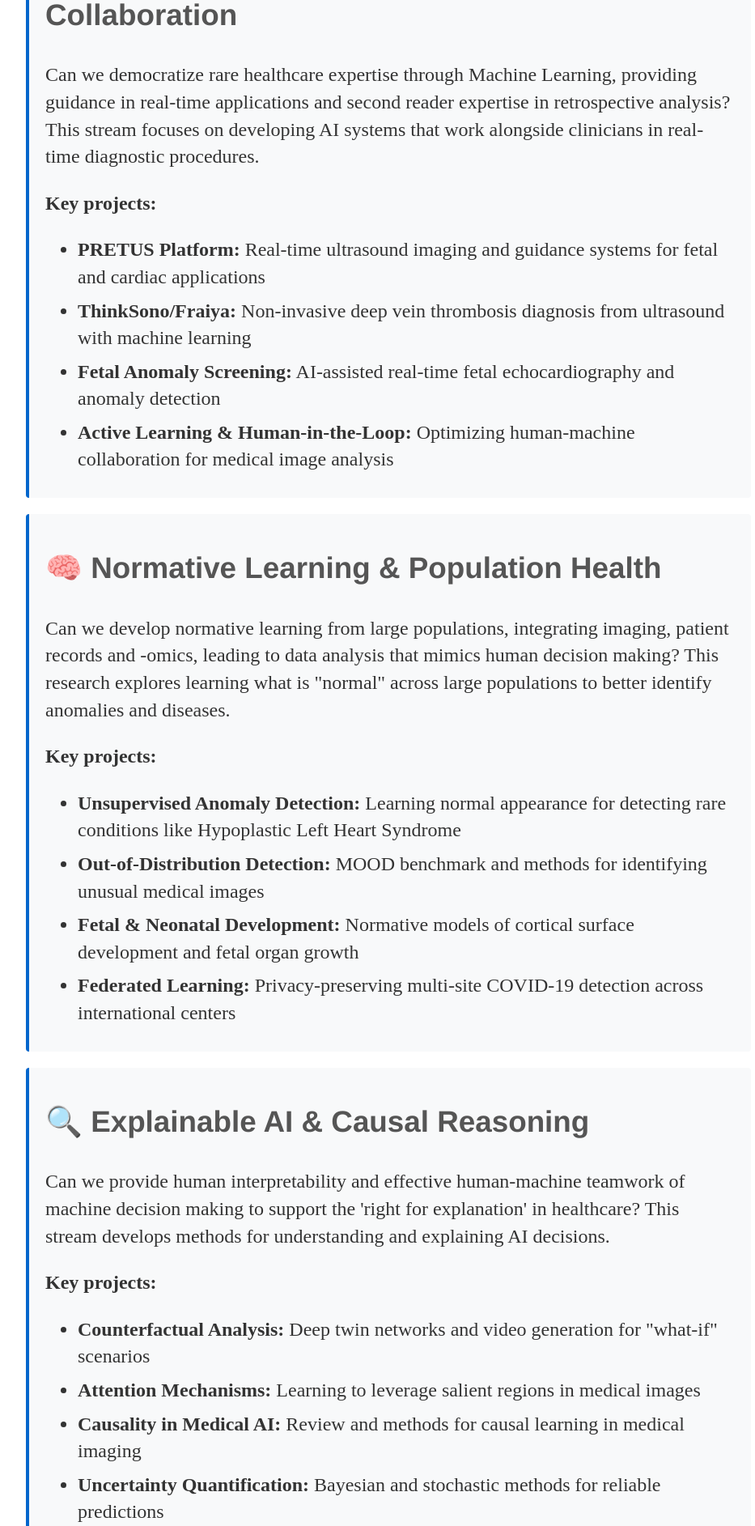
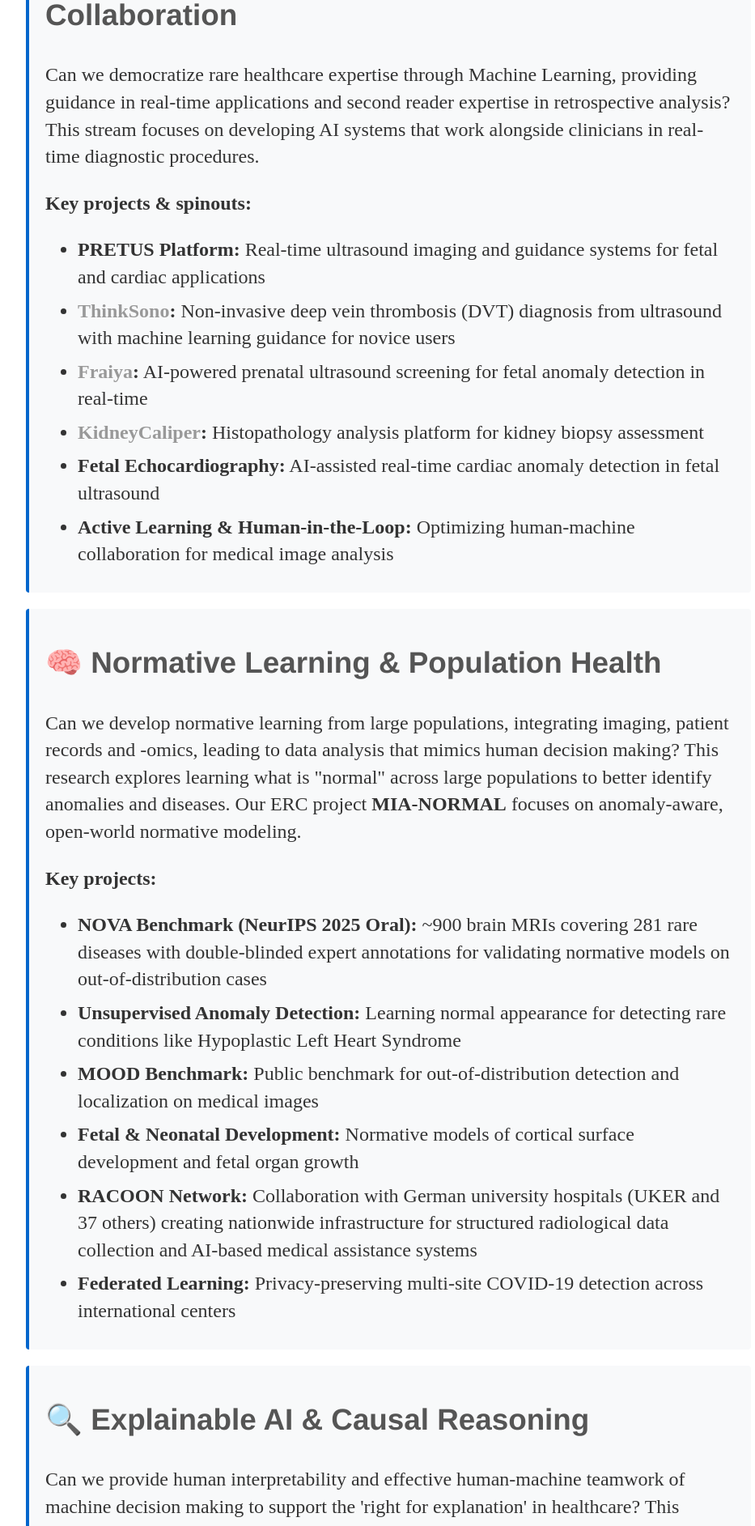
Before and after one commit to bkainz/bkainz.github.io, a Jekyll site: the page built from Publications/index.html, in a window 1280 px wide. Shown: the part 700-2585 px from the top of the page at 81% size, without its empty margins (160-1093 px from the left). Built offline with Jekyll 4.4.1, drawn with Linux system fonts in a browser that asks for light colours; some of the changed text lies outside the part shown.

Commit message:
Update publications page with project links, RACOON collaboration, NeurIPS 2025 highlights, and agentic ML research

```diff
--- a/Publications/index.html
+++ b/Publications/index.html
@@ -24,11 +24,13 @@ title: Publications of Bernhard Kainz
         <p>
             Can we democratize rare healthcare expertise through Machine Learning, providing guidance in real-time applications and second reader expertise in retrospective analysis? This stream focuses on developing AI systems that work alongside clinicians in real-time diagnostic procedures.
         </p>
-        <p><strong>Key projects:</strong></p>
+        <p><strong>Key projects & spinouts:</strong></p>
         <ul>
             <li><strong>PRETUS Platform:</strong> Real-time ultrasound imaging and guidance systems for fetal and cardiac applications</li>
-            <li><strong>ThinkSono/Fraiya:</strong> Non-invasive deep vein thrombosis diagnosis from ultrasound with machine learning</li>
-            <li><strong>Fetal Anomaly Screening:</strong> AI-assisted real-time fetal echocardiography and anomaly detection</li>
+            <li><strong><a href="https://thinksono.com/">ThinkSono</a>:</strong> Non-invasive deep vein thrombosis (DVT) diagnosis from ultrasound with machine learning guidance for novice users</li>
+            <li><strong><a href="https://fraiya.com/">Fraiya</a>:</strong> AI-powered prenatal ultrasound screening for fetal anomaly detection in real-time</li>
+            <li><strong><a href="https://kidneycaliper.lucidifai.com/">KidneyCaliper</a>:</strong> Histopathology analysis platform for kidney biopsy assessment</li>
+            <li><strong>Fetal Echocardiography:</strong> AI-assisted real-time cardiac anomaly detection in fetal ultrasound</li>
             <li><strong>Active Learning & Human-in-the-Loop:</strong> Optimizing human-machine collaboration for medical image analysis</li>
         </ul>
     </div>
@@ -36,13 +38,15 @@ title: Publications of Bernhard Kainz
     <div class="research-stream">
         <h3>🧠 Normative Learning & Population Health</h3>
         <p>
-            Can we develop normative learning from large populations, integrating imaging, patient records and -omics, leading to data analysis that mimics human decision making? This research explores learning what is "normal" across large populations to better identify anomalies and diseases.
+            Can we develop normative learning from large populations, integrating imaging, patient records and -omics, leading to data analysis that mimics human decision making? This research explores learning what is "normal" across large populations to better identify anomalies and diseases. Our ERC project <strong>MIA-NORMAL</strong> focuses on anomaly-aware, open-world normative modeling.
         </p>
         <p><strong>Key projects:</strong></p>
         <ul>
+            <li><strong>NOVA Benchmark (NeurIPS 2025 Oral):</strong> ~900 brain MRIs covering 281 rare diseases with double-blinded expert annotations for validating normative models on out-of-distribution cases</li>
             <li><strong>Unsupervised Anomaly Detection:</strong> Learning normal appearance for detecting rare conditions like Hypoplastic Left Heart Syndrome</li>
-            <li><strong>Out-of-Distribution Detection:</strong> MOOD benchmark and methods for identifying unusual medical images</li>
+            <li><strong>MOOD Benchmark:</strong> Public benchmark for out-of-distribution detection and localization on medical images</li>
             <li><strong>Fetal & Neonatal Development:</strong> Normative models of cortical surface development and fetal organ growth</li>
+            <li><strong>RACOON Network:</strong> Collaboration with German university hospitals (UKER and 37 others) creating nationwide infrastructure for structured radiological data collection and AI-based medical assistance systems</li>
             <li><strong>Federated Learning:</strong> Privacy-preserving multi-site COVID-19 detection across international centers</li>
         </ul>
     </div>
@@ -50,12 +54,15 @@ title: Publications of Bernhard Kainz
     <div class="research-stream">
         <h3>🔍 Explainable AI & Causal Reasoning</h3>
         <p>
-            Can we provide human interpretability and effective human-machine teamwork of machine decision making to support the 'right for explanation' in healthcare? This stream develops methods for understanding and explaining AI decisions.
+            Can we provide human interpretability and effective human-machine teamwork of machine decision making to support the 'right for explanation' in healthcare? This stream develops methods for understanding and explaining AI decisions through causal reasoning and multi-agent systems.
         </p>
         <p><strong>Key projects:</strong></p>
         <ul>
-            <li><strong>Counterfactual Analysis:</strong> Deep twin networks and video generation for "what-if" scenarios</li>
-            <li><strong>Attention Mechanisms:</strong> Learning to leverage salient regions in medical images</li>
+            <li><strong>Bayesian Decoding Games (NeurIPS 2025):</strong> Multi-agent debate systems using game theory to prevent collusion and enable smaller models to outperform larger ones through strategic consensus</li>
+            <li><strong>Hypothesis Hunting:</strong> Agentic ML systems that autonomously analyze massive multimodal datasets to derive and verify hypotheses about correlations in medical data</li>
+            <li><strong>Multi-Agent Cardiac Phenotyping (MICCAI 2025):</strong> Autonomous agents for cardiac data analysis combining imaging, omics, and clinical records</li>
+            <li><strong>Counterfactual Analysis:</strong> Deep twin networks and video generation for "what-if" scenarios in medical decision-making</li>
+            <li><strong>Attention Mechanisms:</strong> Learning to leverage salient regions in medical images with interpretable attention gates</li>
             <li><strong>Causality in Medical AI:</strong> Review and methods for causal learning in medical imaging</li>
             <li><strong>Uncertainty Quantification:</strong> Bayesian and stochastic methods for reliable predictions</li>
         </ul>
@@ -64,12 +71,13 @@ title: Publications of Bernhard Kainz
     <div class="research-stream">
         <h3>🎯 Advanced Image Analysis & Reconstruction</h3>
         <p>
-            Developing cutting-edge methods for medical image segmentation, reconstruction, and enhancement across multiple modalities and anatomies.
+            Developing cutting-edge methods for medical image segmentation, reconstruction, and enhancement across multiple modalities and anatomies. This includes novel vision-language models for 3D medical imaging.
         </p>
         <p><strong>Key projects:</strong></p>
         <ul>
+            <li><strong>BTB3D (NeurIPS 2025):</strong> Better Tokens for Better 3D - advancing vision-language modeling in 3D medical imaging with frequency-aware volumetric tokens for radiology report generation and text-to-3D synthesis</li>
             <li><strong>Motion Compensation:</strong> Fetal MRI reconstruction with slice-to-volume registration and learning-based approaches</li>
-            <li><strong>Topology-Aware Segmentation:</strong> Cortical surface reconstruction and topology-constrained learning</li>
+            <li><strong>Topology-Aware Segmentation:</strong> Cortical surface reconstruction with neural ODEs and topology-constrained learning</li>
             <li><strong>Multi-Modal Synthesis:</strong> Generative models for echocardiogram synthesis and data augmentation</li>
             <li><strong>Super-Resolution:</strong> Motion correction and super-resolution for abdominal MRI</li>
         </ul>
@@ -99,6 +107,33 @@ title: Publications of Bernhard Kainz
     <p>
         The leading journals in my area are <strong>IEEE Transactions on Medical Imaging (IEEE Trans Med Imag), Elsevier Medical Image Analysis (Med Image Anal)</strong> and from a machine learning perspective <strong>the Journal of Machine Learning Research (JMLR). The leading conference is the International Conference on Medical Image Computing and Computer Assisted Intervention</strong> (MICCAI) and its associated workshops.
     </p>
+
+    <h2>Recent Highlights: NeurIPS 2025</h2>
+    <div class="conference-highlights">
+        <p>
+            Our group has three papers at <strong>NeurIPS 2025</strong>, marking significant advances in multi-agent reasoning, 3D medical vision-language models, and normative modeling:
+        </p>
+        <ul>
+            <li>
+                <strong>Bayesian Decoding Games:</strong> From Self-Check to Consensus: Bayesian Strategic Decoding in Large Language Models
+                <br><em>Formalizes multi-agent debate as a Bayesian game to prevent collusion and enable strategic consensus</em>
+                <br>📜 <a href="https://arxiv.org/abs/2410.01064v1">arXiv</a> | 💻 <a href="https://github.com/bkainz/BDG">Code</a>
+            </li>
+            <li>
+                <strong>BTB3D:</strong> Better Tokens for Better 3D - Advancing Vision-Language Modeling
+                <br><em>Frequency-aware volumetric tokens for 3D medical imaging, enabling inference on 300+ slices</em>
+                <br>📜 <a href="https://arxiv.org/abs/2505.14064">arXiv</a> | 💻 <a href="https://github.com/ibrahimethemhamamci/BTB3D">Code</a> | 🏋 <a href="https://huggingface.co/Forithmuscom/BTB3D">Weights</a>
+            </li>
+            <li>
+                <strong>NOVA Benchmark (Oral):</strong> Validating normative models on ~900 brain MRIs covering 281 rare diseases
+                <br><em>Extreme stress test for anomaly detection in open-world settings</em>
+                <br>📜 <a href="https://arxiv.org/abs/2510.20639">arXiv</a> | 💻 <a href="https://huggingface.co/datasets/c-i-ber/Nova">Data</a>
+            </li>
+        </ul>
+        <p>
+            Read more about our vision for <strong>hypothesis hunting</strong> and accelerating scientific discovery with agentic ML in our <a href="https://www.linkedin.com/pulse/accelerating-science-from-game-theoretic-agents-llm-debate-kainz-f6arf/">recent article</a>.
+        </p>
+    </div>
 
     <h2>Acknowledgments</h2>
     <div class="acknowledgments">
@@ -223,6 +258,27 @@ title: Publications of Bernhard Kainz
     margin: 8px 0;
 }
 
+.conference-highlights {
+    background-color: #e8f4f8;
+    padding: 20px;
+    border-left: 4px solid #00897b;
+    margin: 20px 0;
+    border-radius: 4px;
+}
+
+.conference-highlights ul {
+    margin: 15px 0;
+}
+
+.conference-highlights li {
+    margin: 15px 0;
+    line-height: 1.6;
+}
+
+.conference-highlights strong {
+    color: #00897b;
+}
+
 .acknowledgments {
     background-color: #fff9e6;
     padding: 20px;
```
